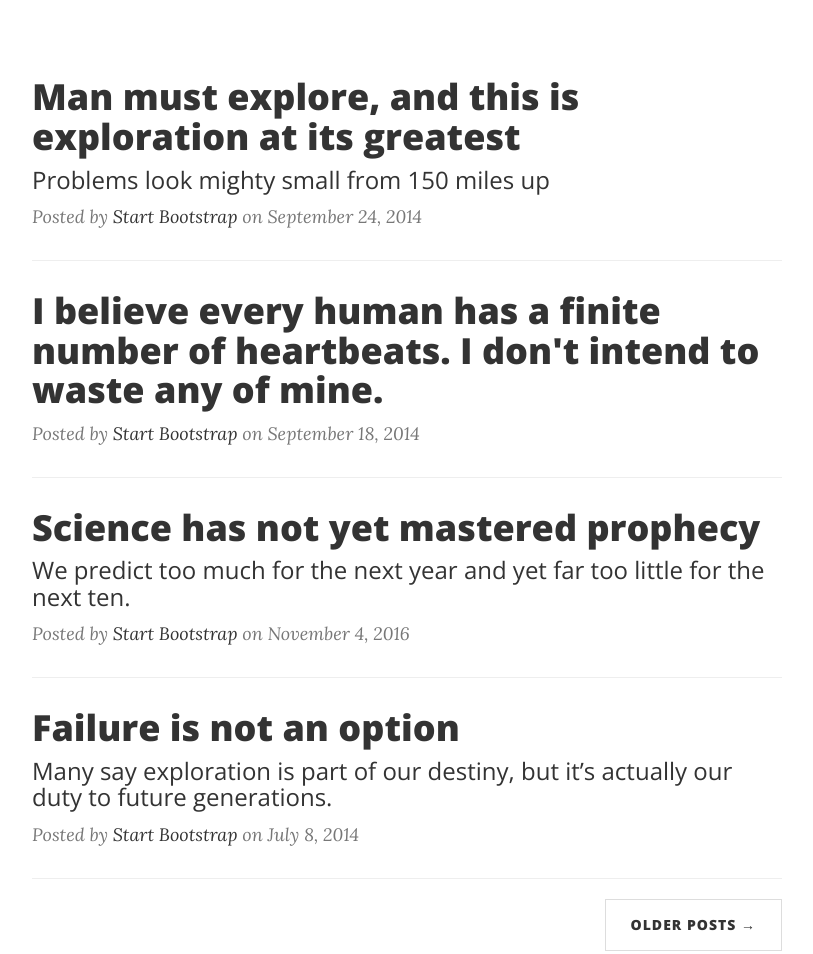
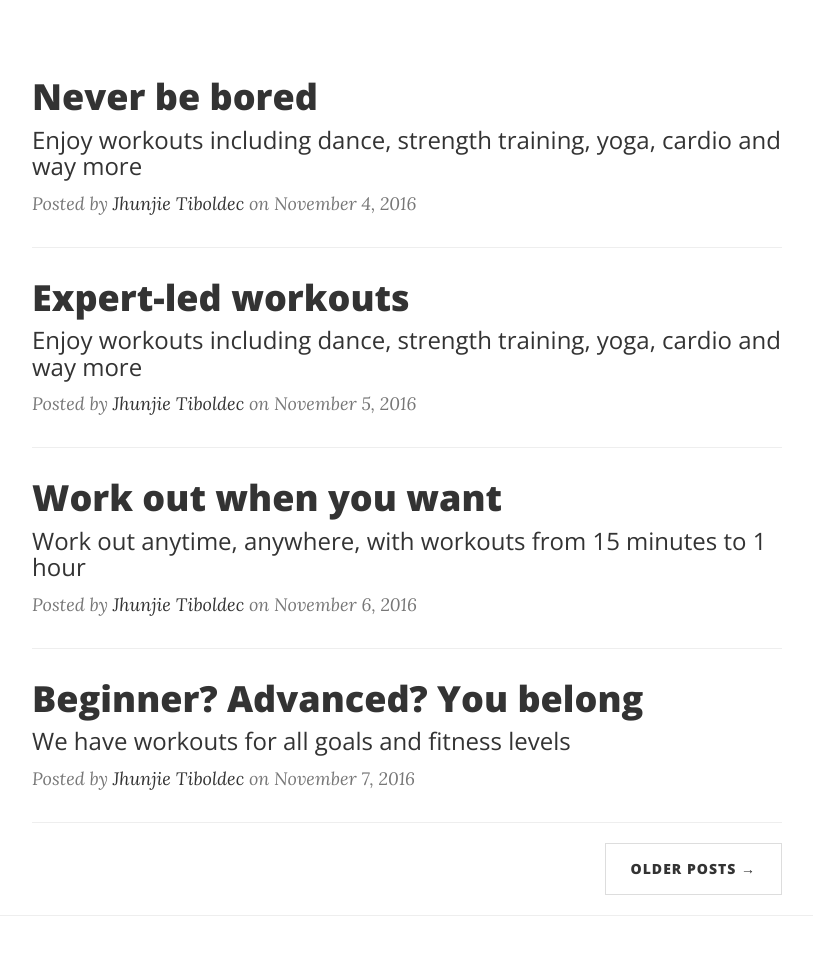
Before and after one commit to tiboldecjhunjie/Blog, a website: page index.html in a window 1280 px wide. Shown: the part 451-1405 px from the top of the page, without its empty margins (233-1046 px from the left). Drawn offline with nearby package versions, Linux system fonts and the light colour scheme.

Commit message:
Update index.html

```diff
--- a/index.html
+++ b/index.html
@@ -90,46 +90,49 @@
                 <div class="post-preview">
                     <a href="post.html">
                         <h2 class="post-title">
-                            Man must explore, and this is exploration at its greatest
+                            Never be bored
                         </h2>
                         <h3 class="post-subtitle">
-                            Problems look mighty small from 150 miles up
+                            Enjoy workouts including dance, strength training, yoga, cardio and way more
                         </h3>
                     </a>
-                    <p class="post-meta">Posted by <a href="#">Start Bootstrap</a> on September 24, 2014</p>
+                    <p class="post-meta">Posted by <a href="#">Jhunjie Tiboldec</a> on November 4, 2016</p>
                 </div>
                 <hr>
                 <div class="post-preview">
                     <a href="post.html">
                         <h2 class="post-title">
-                            I believe every human has a finite number of heartbeats. I don't intend to waste any of mine.
+                            Expert-led workouts
                         </h2>
+                        <h3 class="post-subtitle">
+                            Enjoy workouts including dance, strength training, yoga, cardio and way more
+                        </h3>
                     </a>
-                    <p class="post-meta">Posted by <a href="#">Start Bootstrap</a> on September 18, 2014</p>
+                    <p class="post-meta">Posted by <a href="#">Jhunjie Tiboldec</a> on November 5, 2016</p>
                 </div>
                 <hr>
                 <div class="post-preview">
                     <a href="post.html">
                         <h2 class="post-title">
-                            Science has not yet mastered prophecy
+                            Work out when you want
                         </h2>
                         <h3 class="post-subtitle">
-                            We predict too much for the next year and yet far too little for the next ten.
+                            Work out anytime, anywhere, with workouts from 15 minutes to 1 hour
                         </h3>
                     </a>
-                    <p class="post-meta">Posted by <a href="#">Start Bootstrap</a> on November 4, 2016</p>
+                    <p class="post-meta">Posted by <a href="#">Jhunjie Tiboldec</a> on November 6, 2016</p>
                 </div>
                 <hr>
                 <div class="post-preview">
                     <a href="post.html">
                         <h2 class="post-title">
-                            Failure is not an option
+                            Beginner? Advanced? You belong
                         </h2>
                         <h3 class="post-subtitle">
-                            Many say exploration is part of our destiny, but it’s actually our duty to future generations.
+                            We have workouts for all goals and fitness levels
                         </h3>
                     </a>
-                    <p class="post-meta">Posted by <a href="#">Start Bootstrap</a> on July 8, 2014</p>
+                    <p class="post-meta">Posted by <a href="#">Jhunjie Tiboldec</a> on November 7, 2016</p>
                 </div>
                 <hr>
                 <!-- Pager -->
```
